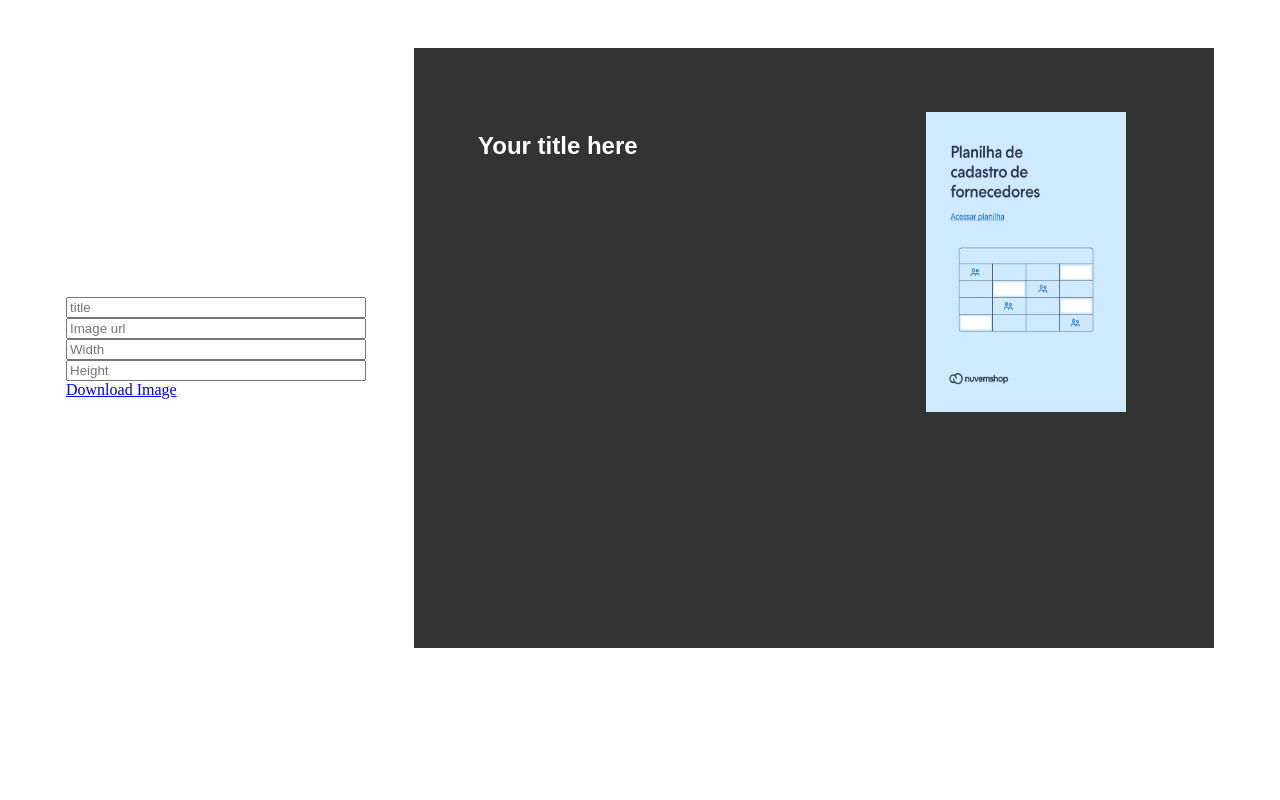
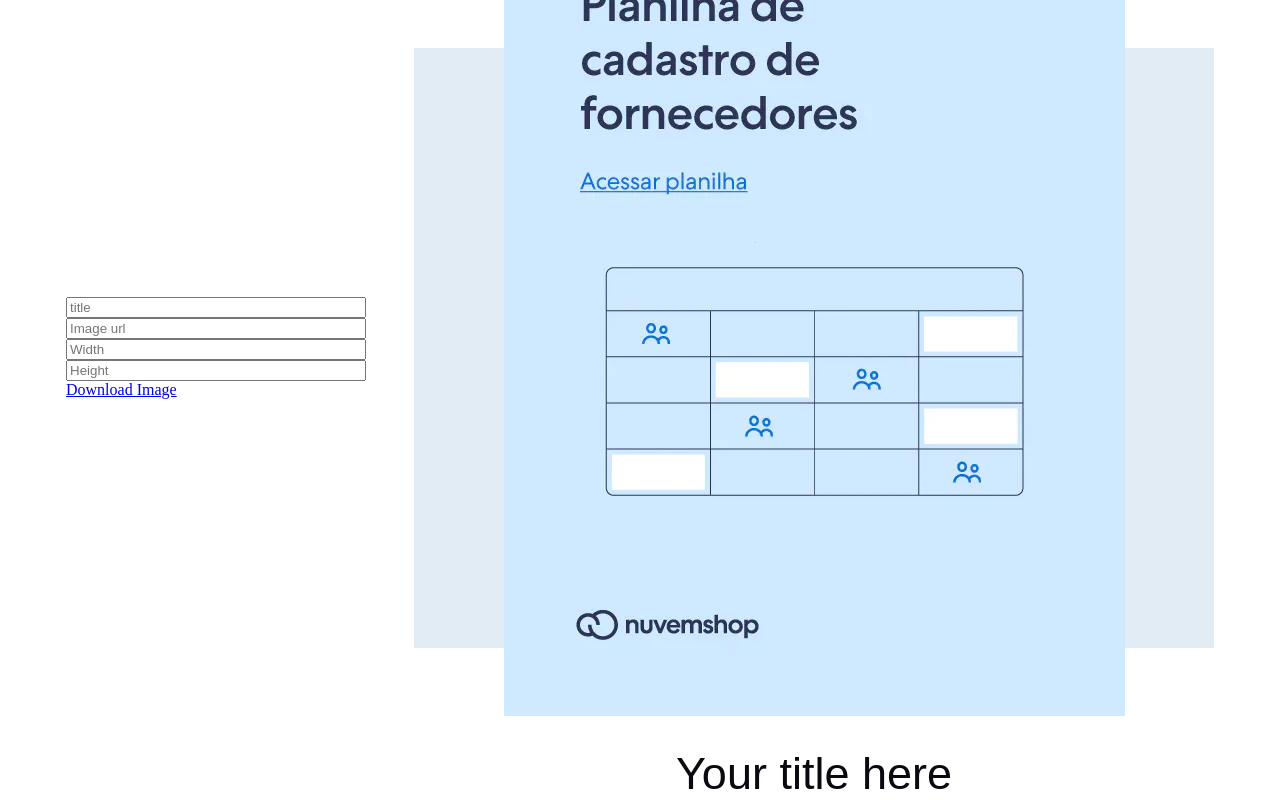
Before and after one commit to itbruno/ogimage-generator, a Next.js app: page / in a window 1280 px wide. Built offline with nearby package versions, Linux system fonts and the light colour scheme.

Commit message:
Add vercel/og and configure application to use it

```diff
--- a/package.json
+++ b/package.json
@@ -10,6 +10,7 @@
     "prettier-format": "prettier --config .prettierrc 'src/**/*.ts' --write"
   },
   "dependencies": {
+    "@vercel/og": "^0.0.20",
     "chrome-aws-lambda": "^10.1.0",
     "next": "^13.0.1",
     "puppeteer-core": "^19.1.0",
--- a/src/components/ImageWrapper.tsx
+++ /dev/null
@@ -1,33 +0,0 @@
-import Image from 'next/image';
-
-interface ImageWrapperProps {
-  title: string;
-  image?: string;
-  width?: number;
-  height?: number;
-}
-
-function ImageWrapper({ title, image, width, height }: ImageWrapperProps) {
-  return (
-    <div
-      style={{
-        fontFamily: 'sans-serif',
-        display: 'grid',
-        gridTemplateColumns: '2fr 1fr',
-        padding: '4rem',
-        backgroundColor: '#333',
-        color: '#fff',
-        width: width || 800,
-        height: height || 600,
-        boxSizing: 'border-box'
-      }}
-    >
-      <h2>{title}</h2>
-      <div style={{ position: 'relative', width: 200, height: 300 }}>
-        {!!image && <Image fill={true} src={image} alt={title} />}
-      </div>
-    </div>
-  );
-}
-
-export { ImageWrapper };
--- /dev/null
+++ b/src/components/OgImageWrapper.tsx
@@ -0,0 +1,38 @@
+interface ImageWrapperProps {
+  title: string;
+  image?: string;
+  width?: number;
+  height?: number;
+}
+
+function OgImageWrapper({ title, image, width, height }: ImageWrapperProps) {
+  return (
+    <div
+      style={{
+        fontFamily: 'sans-serif',
+        display: 'flex',
+        alignItems: 'center',
+        justifyContent: 'center',
+        flexDirection: 'column',
+        padding: '5rem',
+        backgroundColor: '#e1ecf4',
+        color: '#0b0810',
+        width: width || 800,
+        height: height || 600,
+        boxSizing: 'border-box'
+      }}
+    >
+      {!!image && <img src={image} alt={title} />}
+      <div
+        style={{
+          fontSize: '45px',
+          marginTop: '2rem'
+        }}
+      >
+        {title}
+      </div>
+    </div>
+  );
+}
+
+export { OgImageWrapper };
--- a/src/pages/api/ogimage.ts
+++ /dev/null
@@ -1,41 +0,0 @@
-import { NextApiRequest, NextApiResponse } from 'next';
-import screenshot from '@lib/screenshot';
-
-interface ScreenshotProps {
-  title?: string;
-  image?: string;
-  width?: number | null;
-  height?: number | null;
-}
-
-export default async function ogimage(
-  req: NextApiRequest,
-  res: NextApiResponse
-) {
-  const { title, image, width, height }: ScreenshotProps = req.query;
-
-  const imageEncoded = encodeURIComponent(image);
-
-  try {
-    // TO-DO: Change this hardcoded url
-    const url = `http://localhost:3000/og-image?title=${title ?? ''}&image=${
-      imageEncoded ?? ''
-    }`;
-
-    const file = await screenshot(
-      url,
-      Number(width ?? 1200),
-      Number(height ?? 600)
-    );
-
-    res.setHeader('Content-Type', 'image/png');
-    res.setHeader(
-      'Cache-Control',
-      `public, immutable, no-transform, s-maxage=31536000, max-age=31536000`
-    );
-    res.statusCode = 200;
-    res.end(file);
-  } catch {
-    res.status(404).send('Route not found');
-  }
-}
--- /dev/null
+++ b/src/pages/api/ogimage.tsx
@@ -0,0 +1,51 @@
+import { ImageResponse } from '@vercel/og';
+import { OgImageWrapper } from '@components/OgImageWrapper';
+import { NextRequest } from 'next/server';
+import { NextApiResponse } from 'next';
+
+export const config = {
+  runtime: 'experimental-edge'
+};
+
+interface ScreenshotProps {
+  title?: string;
+  image?: string;
+  width?: number;
+  height?: number;
+}
+
+export default async function ogimage(req: NextRequest, res: NextApiResponse) {
+  const defaultParams: ScreenshotProps = {
+    title: '',
+    image: '',
+    width: 800,
+    height: 600
+  };
+
+  let PARAMS: any = {};
+
+  req.nextUrl.searchParams.forEach((val, key) => {
+    return val !== ''
+      ? (PARAMS[key] = val)
+      : (PARAMS[key] = defaultParams[key]);
+  });
+
+  try {
+    return new ImageResponse(
+      (
+        <OgImageWrapper
+          width={PARAMS.width}
+          height={PARAMS.height}
+          image={PARAMS.image}
+          title={PARAMS.title}
+        />
+      ),
+      {
+        width: PARAMS.width,
+        height: PARAMS.height
+      }
+    );
+  } catch {
+    res.status(404).send('Route not found');
+  }
+}
--- a/src/pages/index.tsx
+++ b/src/pages/index.tsx
@@ -1,5 +1,5 @@
 import sampleImage from '@assets/sample-image.webp';
-import { ImageWrapper } from '@components/ImageWrapper';
+import { OgImageWrapper } from '@components/OgImageWrapper';
 import { useState, useEffect } from 'react';
 
 function Home() {
@@ -58,7 +58,12 @@ function Home() {
         </a>
       </div>
 
-      <ImageWrapper width={width} height={height} image={image} title={title} />
+      <OgImageWrapper
+        width={width}
+        height={height}
+        image={image}
+        title={title}
+      />
     </div>
   );
 }
--- a/src/pages/og-image.tsx
+++ b/src/pages/og-image.tsx
@@ -1,5 +1,5 @@
 import Error from 'next/error';
-import { ImageWrapper } from '@components/ImageWrapper';
+import { ImageWrapper } from '@components/OgImageWrapper';
 import { useRouter } from 'next/router';
 
 interface OgImageProps {
```
Also changed, not shown: 1 other file (tests, documents, lock files or other folders).
